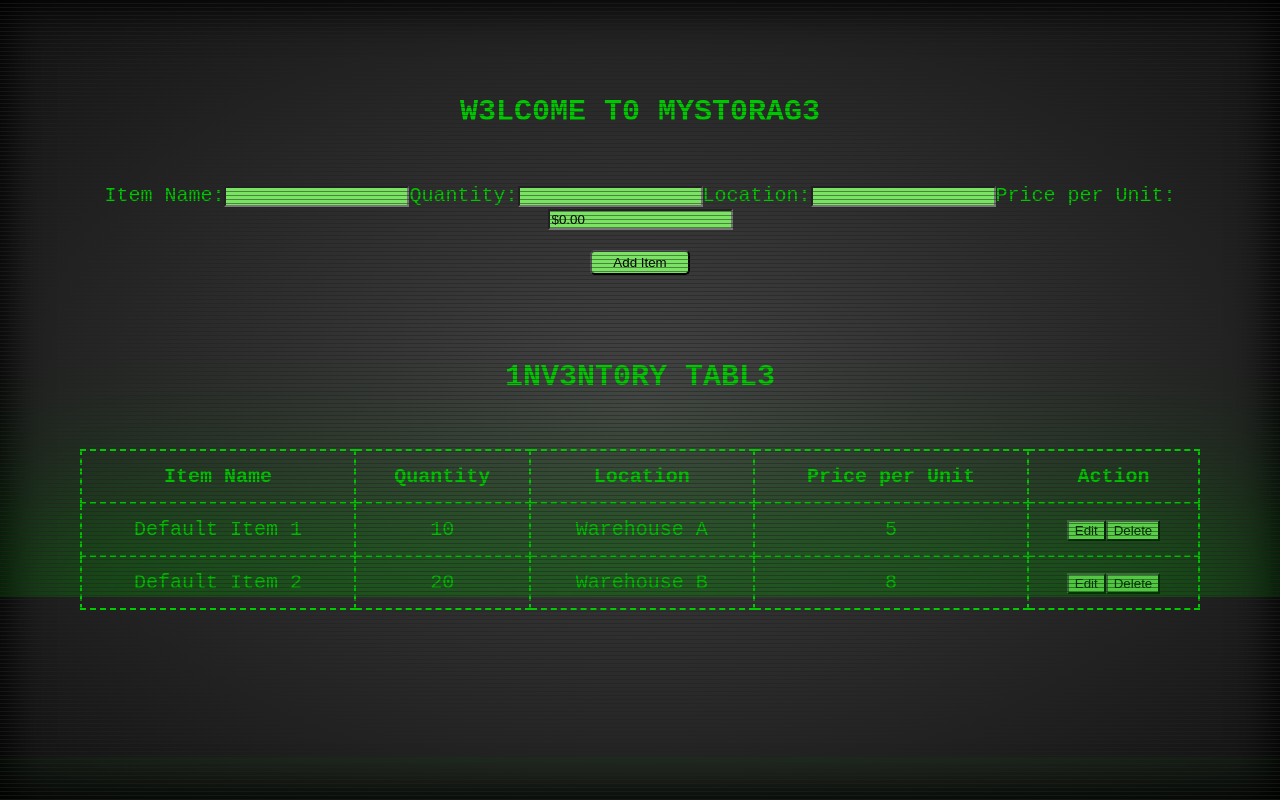
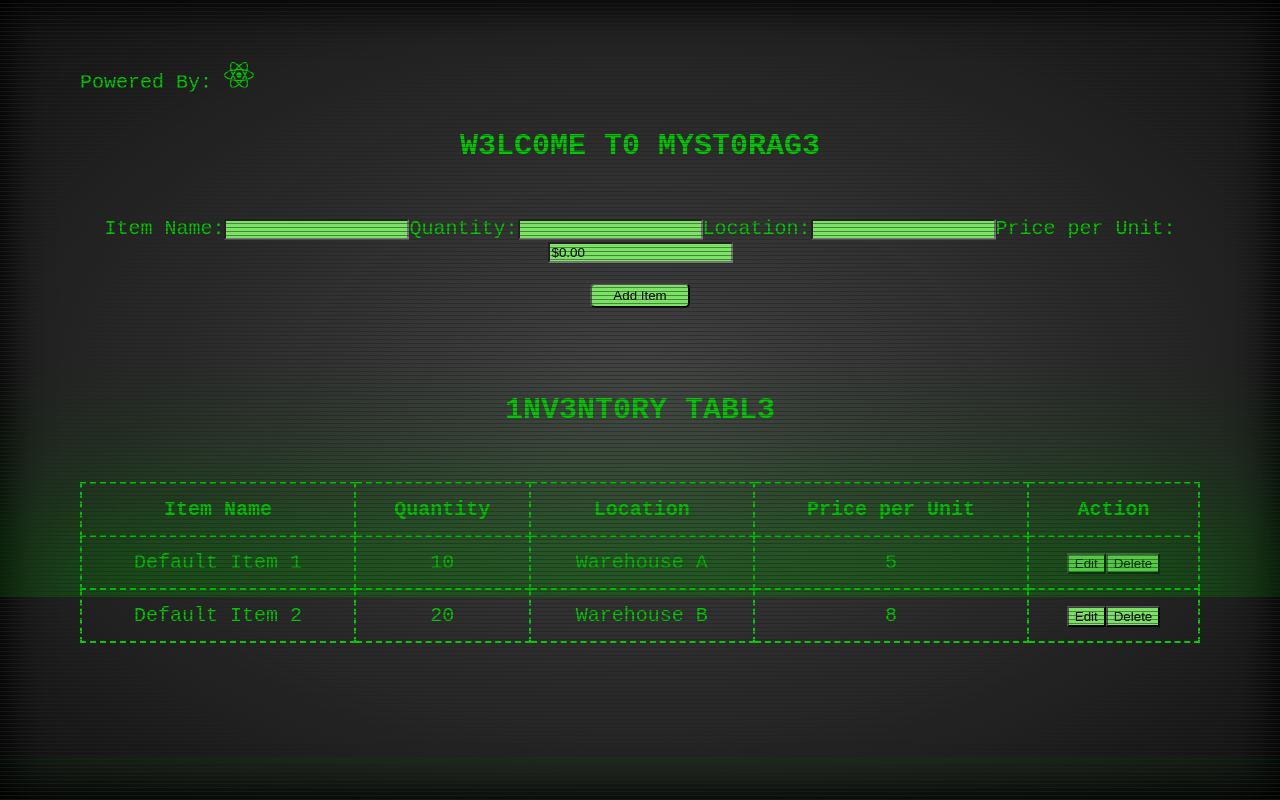
Before and after one commit to Lopez4163/storageApp2.0, a React (Vite) app in the folder storage3.0/: page / in a window 1280 px wide. Built offline with nearby package versions, Linux system fonts and the light colour scheme.

Commit message:
added poweredby

```diff
--- a/storage3.0/package.json
+++ b/storage3.0/package.json
@@ -11,6 +11,7 @@
   },
   "dependencies": {
     "@fortawesome/fontawesome-svg-core": "^6.4.2",
+    "@fortawesome/free-brands-svg-icons": "^6.4.2",
     "@fortawesome/free-solid-svg-icons": "^6.4.2",
     "@fortawesome/react-fontawesome": "^0.2.0",
     "react": "^18.2.0",
--- a/storage3.0/src/App.css
+++ b/storage3.0/src/App.css
@@ -376,8 +376,14 @@ table th, table td {
   overflow-y: auto; /* Enable vertical scrollbar when content exceeds the container height */
 }
 
+.powered-by {
+  padding-bottom: 20px;
+  margin-top: -20px;
+}
 
-/* ... (Other styles remain unchanged) ... */
+.icon {
+  height: 30px;
+}
 
 
 
@@ -407,13 +413,6 @@ table th, table td {
 
 
 
-
-
-
-
-
-
-
 .form-title,
 .table-title {
   text-align: center;
--- a/storage3.0/src/App.jsx
+++ b/storage3.0/src/App.jsx
@@ -1,17 +1,19 @@
-import React, { useState } from "react";
+import React, {useState} from "react";
 import InventoryForm from "./iventoryForm";
 import InventoryTable from "./inventoryTable";
+import { FontAwesomeIcon } from "@fortawesome/react-fontawesome";
+import { faReact } from "@fortawesome/free-brands-svg-icons";
 import "./app.css";
 
 function App() {
     const [inventoryItems, setInventoryItems] = useState([
-    { id: 1, itemName: "Default Item 1", quantity: 10, location: "Warehouse A", pricePerUnit: 5.0 },
-    { id: 2, itemName: "Default Item 2", quantity: 20, location: "Warehouse B", pricePerUnit: 8.0 },
+        {id: 1, itemName: "Default Item 1", quantity: 10, location: "Warehouse A", pricePerUnit: 5.0},
+        {id: 2, itemName: "Default Item 2", quantity: 20, location: "Warehouse B", pricePerUnit: 8.0},
         // Add more default items as needed
     ]);
 
     const addItem = newItem => {
-    setInventoryItems([...inventoryItems, { ...newItem, id: Date.now() }]);
+        setInventoryItems([...inventoryItems, {...newItem, id: Date.now()}]);
     }
 
     const deleteItem = index => {
@@ -29,9 +31,11 @@ function App() {
     return (
 
         <div className="container">
-
+            <div className="powered-by">
+                Powered By: <FontAwesomeIcon icon={faReact} className="icon" />
+            </div>
             <div className="form-container">
-          <InventoryForm addItem={addItem} />
+                <InventoryForm addItem={addItem}/>
             </div>
             <div className="table-container">
                 <InventoryTable
```
Also changed, not shown: 1 other file (tests, documents, lock files or other folders). Lines whose indentation alone changed are shown as unchanged.
